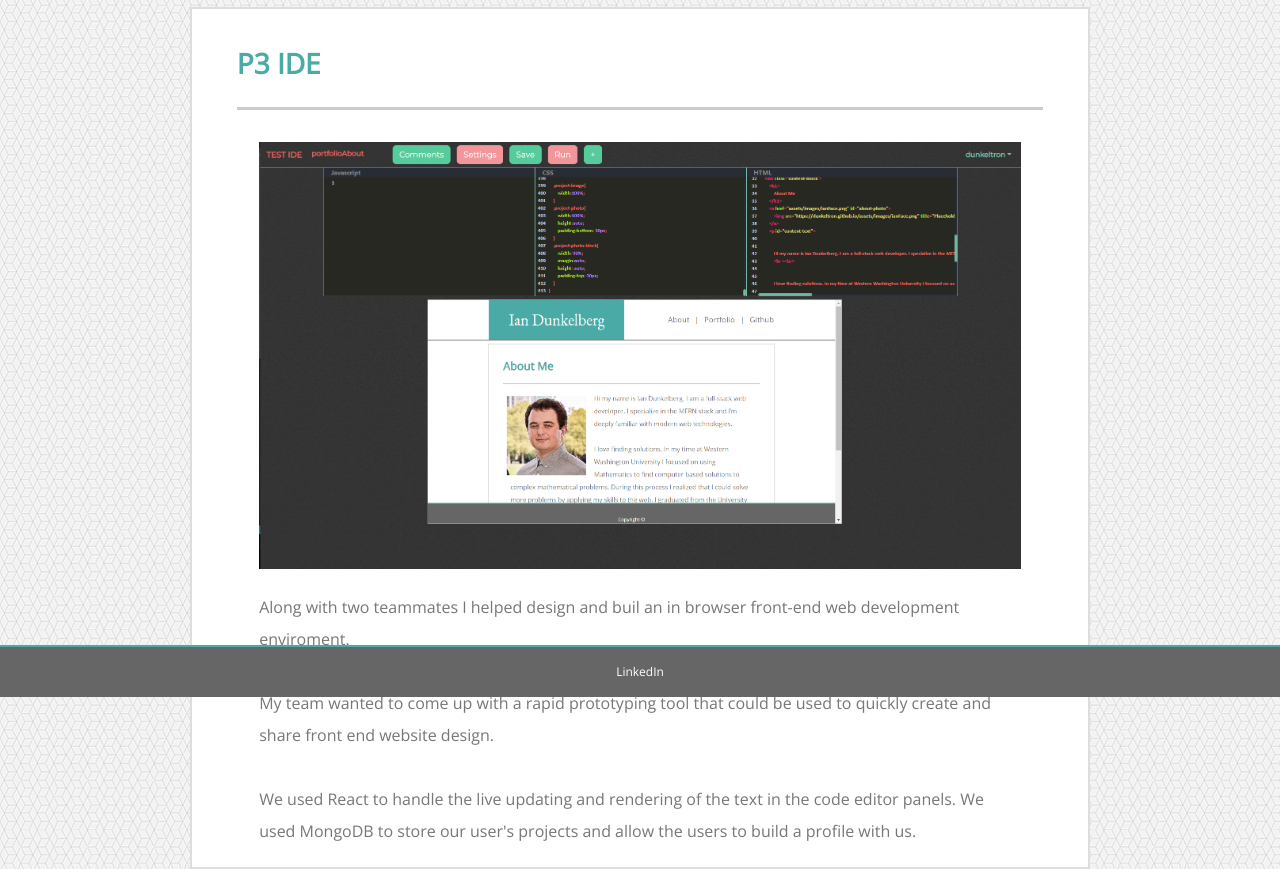
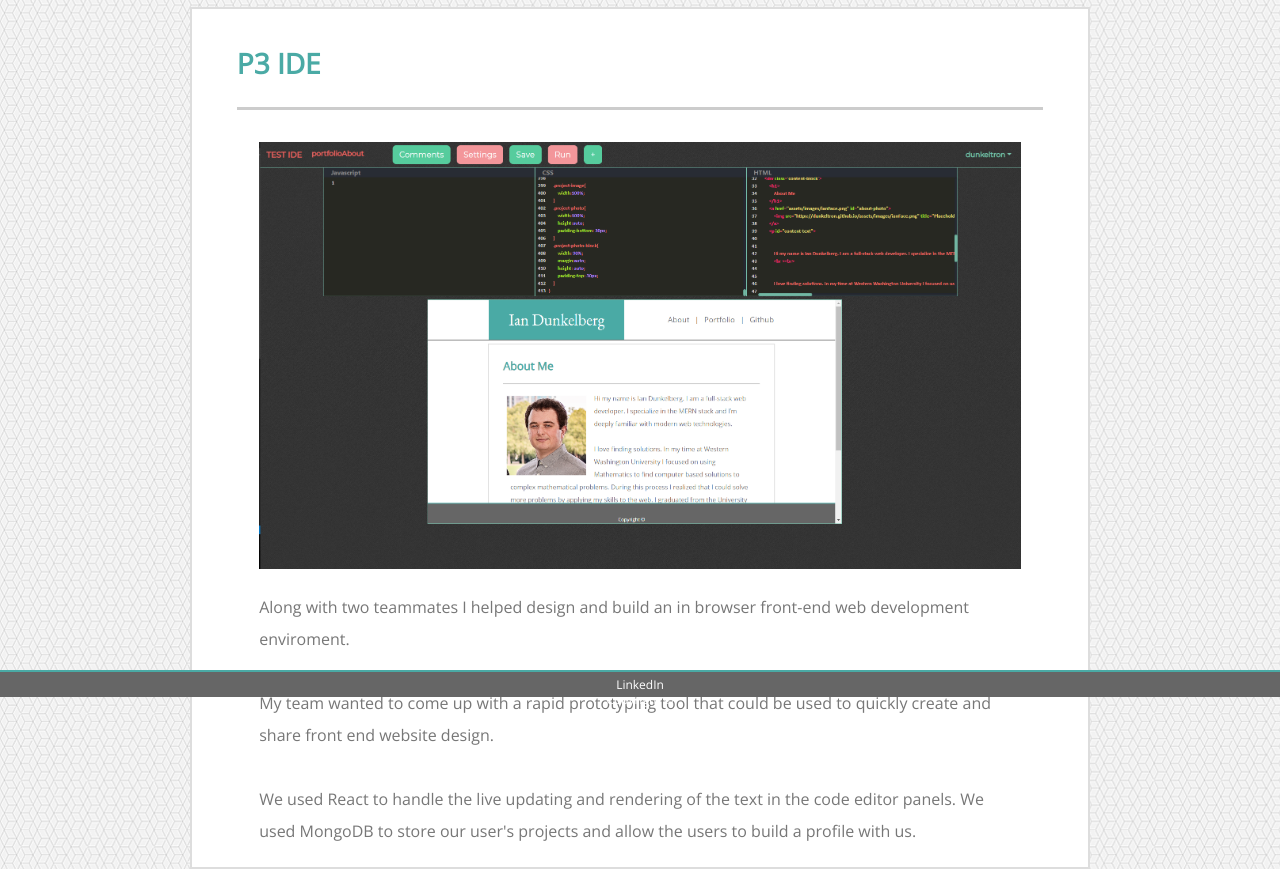
Before and after one commit to dunkeltron/dunkeltron.github.io, a plain HTML site: page ide.html in a window 1280 px wide. Shown: the part 103-972 px from the top of the page. Drawn offline with nearby package versions, Linux system fonts and the light colour scheme.

Commit message:
shrunk footer height and fixed typo in ide.html

```diff
--- a/assets/css/style.css
+++ b/assets/css/style.css
@@ -86,8 +86,8 @@ h1{
     left: 0;
     bottom: 0;
     width: 100%;
-    height: 50px;
-    line-height: 50px;
+    height: 25px;
+    line-height: 25px;
     font-size: 12px;
     background-color: #666666;
     text-align: center;
--- a/ide.html
+++ b/ide.html
@@ -41,7 +41,7 @@
                 <p id="content-text">
 
 
-                    Along with two teammates I helped design and buil an in browser front-end web development enviroment.
+                    Along with two teammates I helped design and build an in browser front-end web development enviroment.
                     <br > <br >
                     My team wanted to come up with a rapid prototyping tool that could be used to quickly create and share front end website design.
                     <br > <br >
```
